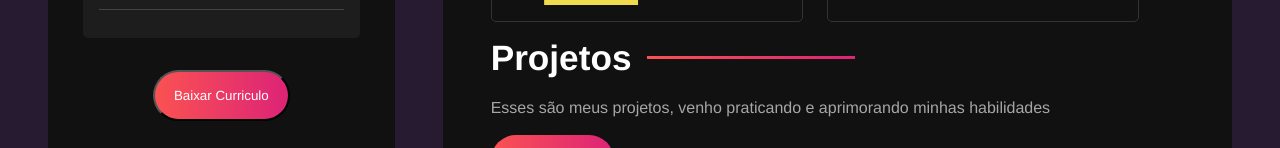
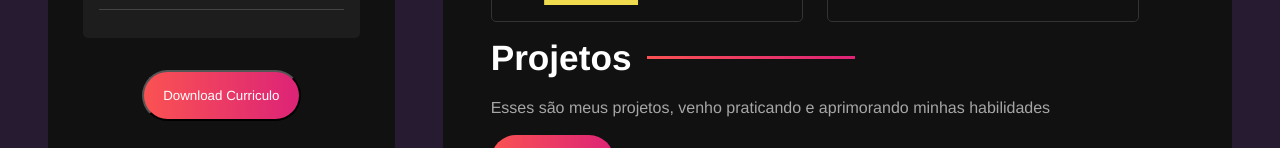
Before and after one commit to Juangabrielrsz/portfolio, a React (Vite) app: page / in a window 1280 px wide. Shown: the part 804-952 px from the top of the page. Built offline with nearby package versions, Linux system fonts and the light colour scheme.

Commit message:
realizei alteraçao no pdf

```diff
--- a/src/components/Pdf.jsx
+++ b/src/components/Pdf.jsx
@@ -10,7 +10,7 @@ function Pdf() {
   };
 
   return (
-    <button onClick={handleDownload} className="btn">Baixar Curriculo</button>
+    <button onClick={handleDownload} className="btn">Download Curriculo</button>
   );
 }
 
```
